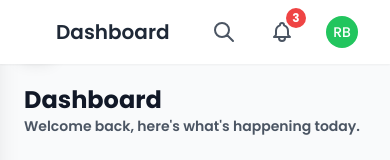
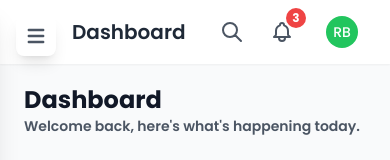
Before and after one commit to rachidfrex/construction-management-app, a React (Vite) app: page /dashboard in a window 390 px wide. Shown: the top 160 px of the page. Built offline with nearby package versions, Linux system fonts and the light colour scheme.

Commit message:
refactor: adjust z-index value in header for improved layout consistency

```diff
--- a/src/components/dashboard/Header.tsx
+++ b/src/components/dashboard/Header.tsx
@@ -29,13 +29,13 @@ const Header = () => {
   const [isSearchExpanded, setIsSearchExpanded] = useState(false);
 
   return (
-  <header className={`h-16 bg-white shadow-sm fixed top-0 z-50 transition-all duration-300 ease-in-out
-  right-0 left-0 lg:left-64`}>
-  <div className="h-full px-6 flex items-center justify-between">
-    {/* Left Section - Add padding for burger menu on mobile */}
-    <div className="flex items-center">
-      <h2 className="text-xl font-semibold text-gray-800 lg:ml-0 ml-8">Dashboard</h2>
-    </div>
+    <header className={`h-16 bg-white shadow-sm fixed top-0 z-30 transition-all duration-300 ease-in-out
+      right-0 left-0 lg:left-64`}>
+      <div className="h-full px-6 flex items-center justify-between">
+        {/* Left Section */}
+        <div className="flex items-center">
+          <h2 className="text-xl font-semibold text-gray-800 lg:ml-0 ml-12">Dashboard</h2>
+        </div>
 
 
         {/* Right Section */}
```
